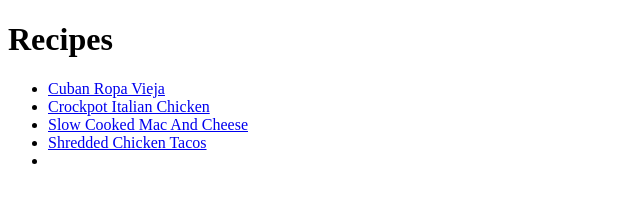
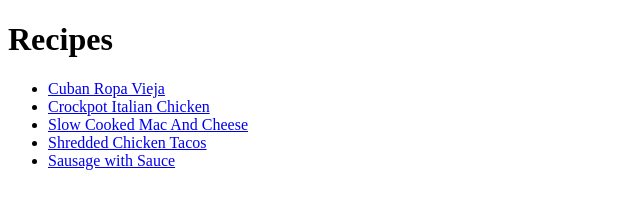
Before and after one commit to that-coding-kid/Recipes, a plain HTML site: page index.html in a window 1280 px wide. Shown: the whole page, without its empty margins (0-640 px from the left). Drawn offline with Linux system fonts and the light colour scheme.

Commit message:
Index Page 5th update
Added 5th recipe anchor.

```diff
--- a/index.html
+++ b/index.html
@@ -12,7 +12,7 @@
        <li><a href="./recipies/itl_chicken.html" target="_blank" rel="noopener norefferer">Crockpot Italian Chicken</a></li>
        <li><a href="./recipies/mac_n_cheese.html" target="_blank" rel="noopener norefferer" >Slow Cooked Mac And Cheese</a></li>
        <li><a href="./recipies/chkn_tacos.html" target="_blank" rel="noopener norefferer">Shredded Chicken Tacos</a></li>
-       <li></li>
+       <li><a href="./recipies/sausage_sauce.html" target="_blank" rel="noopener norefferer">Sausage with Sauce</a></li>
     </ul>
 </body>
 </html>
```
